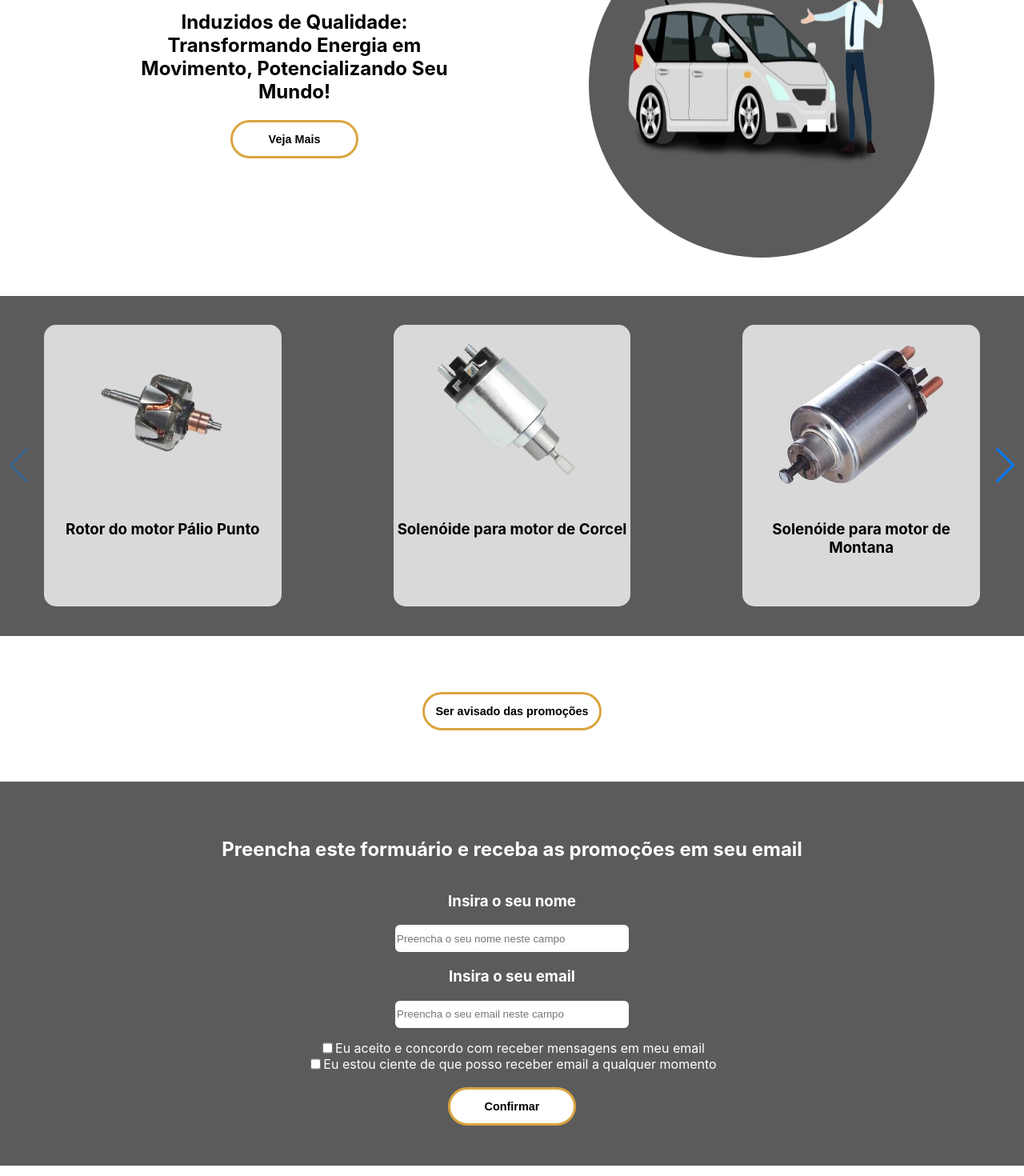
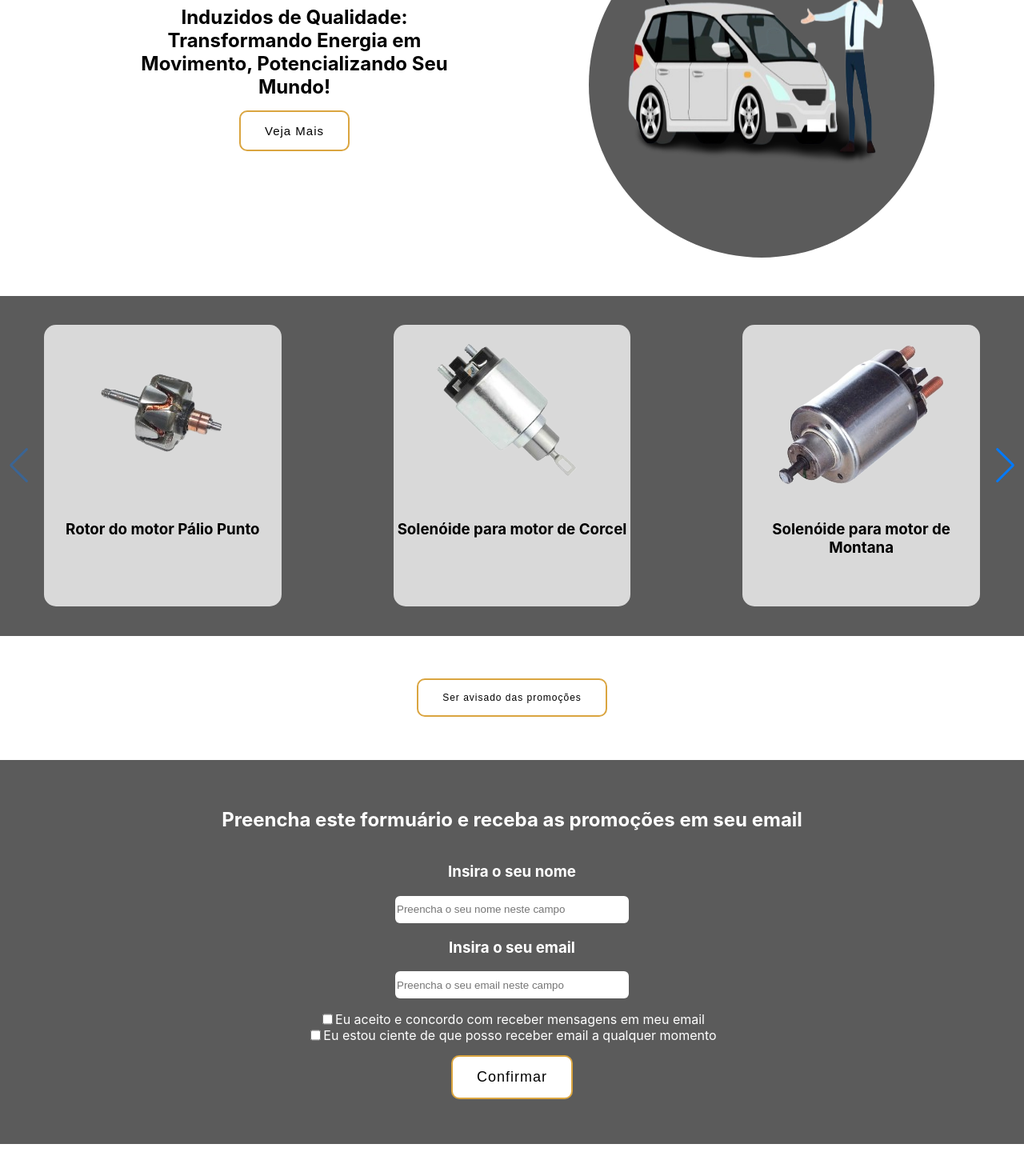
Before and after one commit to oliveira-lucas7/aro-empresa, a React (Create React App) app: page / in a window 1280 px wide. Shown: the part 240-1710 px from the top of the page at 80% size. Built offline with nearby package versions, Linux system fonts and the light colour scheme.

Commit message:
Ajuste nos botões

```diff
--- a/src/App.js
+++ b/src/App.js
@@ -2,7 +2,7 @@ import './App.css';
 import Header from './components/header';
 import VejaMais from './components/VejaMais';
 import Carrosel from './components/Carrosel'
-import Aviso from './components/Aviso'
+import Aviso from './components/aviso';
 import Formulario from './components/Formulario';
 
 function App() {
--- a/src/components/Aviso.jsx
+++ b/src/components/Aviso.jsx
@@ -3,7 +3,7 @@ import Style from './Aviso.module.css'
 
 function aviso() {
   return (
-    <div><button className={Style.seravisado}>Ser avisado das promoções</button></div>
+    <div className={Style.container}><button className={Style.seravisado}>Ser avisado das promoções</button></div>
     //<div><p>Preencha o formulário abaixo e seja avisado das promoções</p></div>
   )
 }
--- a/src/components/Aviso.module.css
+++ b/src/components/Aviso.module.css
@@ -1,4 +1,4 @@
-.seravisado {
+/*.seravisado {
     margin-top: 4%;
     width: 14rem;
     height: 3rem;
@@ -18,4 +18,36 @@
     color: white;
     font-size: 1.1em;
     border: none;
+  }*/
+
+.seravisado {
+    position: relative;
+    display: inline-block;
+    margin: 15px;
+    padding: 15px 30px;
+    text-align: center;
+    font-size: 18px;
+    letter-spacing: 1px;
+    text-decoration: none;
+    color: black;
+    background: white;
+    cursor: pointer;
+    transition: ease-out 0.5s;
+    border: 2px solid #DAA540;
+    border-radius: 10px;
+    box-shadow: inset 0 0 0 0 #DAA540;
+    font-size: 12px;
   }
+
+.seravisado:hover {
+    color: white;
+    box-shadow: inset 0 -100px 0 0 #DAA540;
+  }
+
+.seravisado:active {
+    transform: scale(0.9);
+  }
+
+.container{
+  margin-top: 3%;
+}
--- a/src/components/Formulario.module.css
+++ b/src/components/Formulario.module.css
@@ -25,7 +25,7 @@
     display: flex;
 }
 
-.envio {
+/*.envio {
     margin-top: 12%;
     width: 10rem;
     height: 3rem;
@@ -44,6 +44,33 @@
     color: white;
     font-size: 1.1em;
     border: none;
+  }*/
+
+  .envio {
+    position: relative;
+    display: inline-block;
+    margin: 15px;
+    padding: 15px 30px;
+    text-align: center;
+    font-size: 18px;
+    letter-spacing: 1px;
+    text-decoration: none;
+    color: black;
+    background: white;
+    cursor: pointer;
+    transition: ease-out 0.5s;
+    border: 2px solid #DAA540;
+    border-radius: 10px;
+    box-shadow: inset 0 0 0 0 #DAA540;
+  }
+
+  .envio:hover {
+    color: white;
+    box-shadow: inset 0 -100px 0 0 #DAA540;
+  }
+
+  .envio:active {
+    transform: scale(0.9);
   }
 
 
@@ -66,7 +93,6 @@
         font-size: 17px;
     }
     .envio{
-        width: 8rem;
-        height: 2.3rem;
+        font-size: 12px;
     }
 }
--- a/src/components/VejaMais.module.css
+++ b/src/components/VejaMais.module.css
@@ -14,7 +14,7 @@
     margin: 0 auto;
 }
 
-.vermais {
+/*.vermais {
     margin-top: 4%;
     width: 10rem;
     height: 3rem;
@@ -33,6 +33,35 @@
     color: white;
     font-size: 1.1em;
     border: none;
+  }*/
+
+  .vermais {
+    margin-top: 4%;
+    position: relative;
+    display: inline-block;
+    margin: 15px;
+    padding: 15px 30px;
+    text-align: center;
+    font-size: 18px;
+    letter-spacing: 1px;
+    text-decoration: none;
+    color: black;
+    background: white;
+    cursor: pointer;
+    transition: ease-out 0.5s;
+    border: 2px solid #DAA540;
+    border-radius: 10px;
+    box-shadow: inset 0 0 0 0 #DAA540;
+    font-size: 15px;
+  }
+
+  .vermais:hover {
+    color: white;
+    box-shadow: inset 0 -100px 0 0 #DAA540;
+  }
+
+  .vermais:active {
+    transform: scale(0.9);
   }
 
 
@@ -55,15 +84,15 @@
         display: none;
     }
     .texto h1{
-        font-size: 12px;
+        font-size: 14px;
     }
     .texto{
         margin-top: 1.8rem;
         width: 90%;
     }
     .vermais{
-        width: 7rem;
-        height: 1.8rem;
+        width: 8rem;
+        font-size: 12px;
     }
 }
 
```
